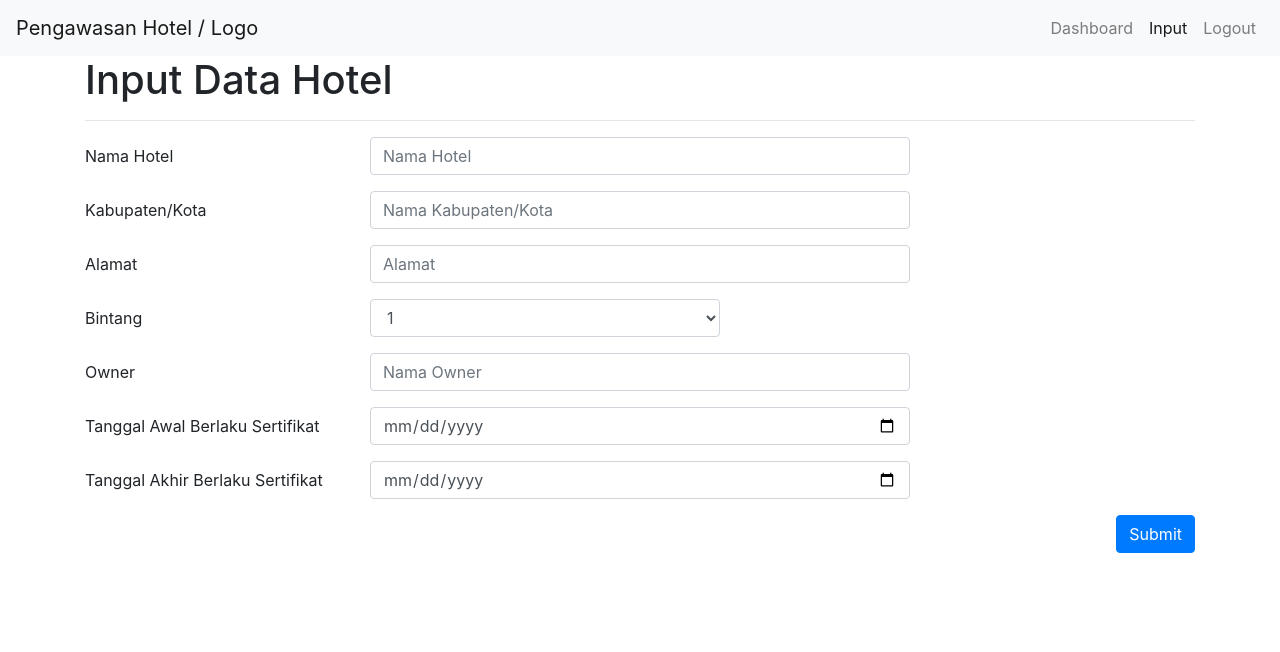
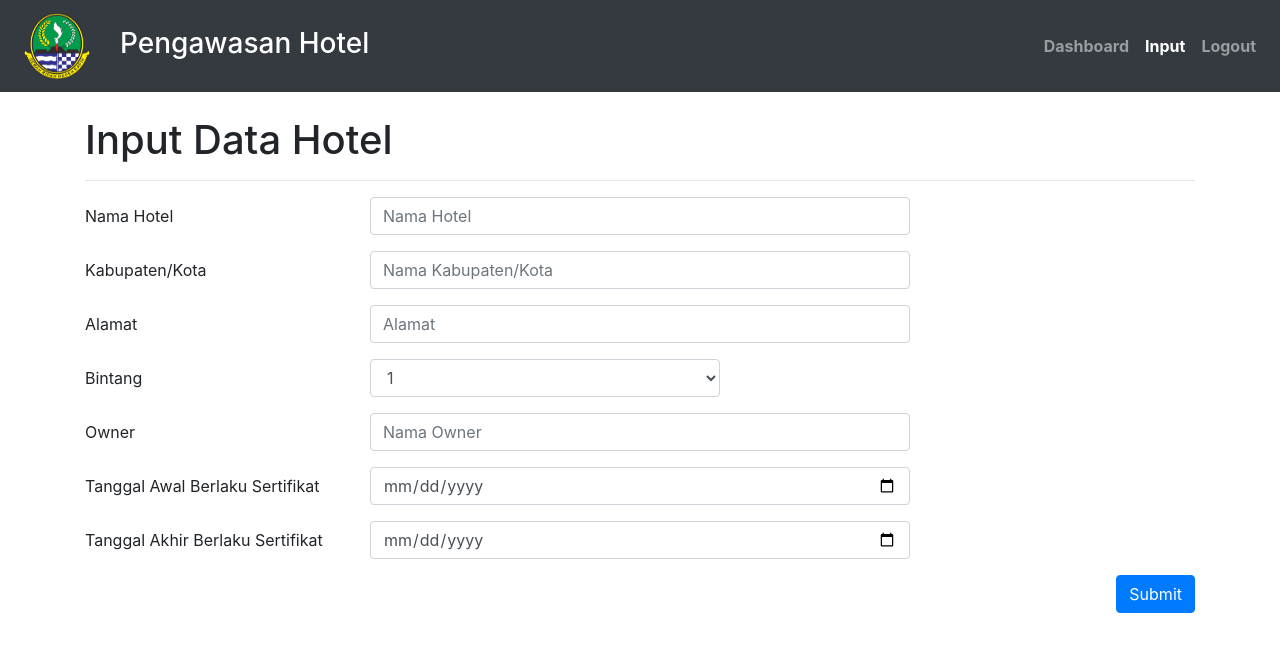
Before and after one commit to renjiraND/hotel-disparbud, a React (Create React App) app in the folder frontend_dev/: page /input in a window 1280 px wide. Shown: the top 652 px of the page. Built offline with nearby package versions, Linux system fonts and the light colour scheme.

Commit message:
[fe] implement redesigned navbar

```diff
--- a/frontend_dev/public/index.html
+++ b/frontend_dev/public/index.html
@@ -3,7 +3,7 @@
   <head>
     <meta charset="utf-8" />
     <!-- <link rel="shortcut icon" href="%PUBLIC_URL%/favicon.ico" /> -->
-    <link rel="shortcut icon" href="%PUBLIC_URL%/images/Logo-Pemprov-Jabar.png" />
+    <link rel="shortcut icon" href="%PUBLIC_URL%/images/logo-pemprov-jabar.png" />
     <meta
       name="viewport"
       content="width=device-width, initial-scale=1, shrink-to-fit=no"
--- a/frontend_dev/src/App.js
+++ b/frontend_dev/src/App.js
@@ -8,6 +8,7 @@ function App() {
     <Router>
       <div>
         <NavBarWithRouter />
+        <br />
         <div className="container">
           <Routes/>
         </div>
--- a/frontend_dev/src/components/NavBarWithRouter.js
+++ b/frontend_dev/src/components/NavBarWithRouter.js
@@ -1,21 +1,36 @@
 import React from "react";
-import { Navbar, Nav } from "react-bootstrap";
+import { Navbar, Nav, Row, Col } from "react-bootstrap";
 import { withRouter } from "react-router"
 
 const NavBar = props => {
   const { location } = props;
   return (
-    <Navbar bg="light" variant="light">
-      <Navbar.Brand href="/">Pengawasan Hotel / Logo</Navbar.Brand>
+    <Navbar bg="dark" variant="dark">
+        <Navbar.Brand href="/">
+          <Row>
+            <Col>
+              <img
+                alt=""
+                src="./images/logo-pemprov-jabar.png"
+                width="66"
+                height="66"
+                className="d-inline-block align-center ml-2"
+              />
+            </Col>
+            <Col className="d-flex align-items-center">
+              <h3 className="mb-1">Pengawasan Hotel</h3>
+            </Col>
+          </Row>
+        </Navbar.Brand>
       <Nav className="ml-auto" activeKey={location.pathname}>
         <Nav.Item>
-          <Nav.Link href="/">Dashboard</Nav.Link>
+          <Nav.Link href="/"><b>Dashboard</b></Nav.Link>
         </Nav.Item>
         <Nav.Item>
-          <Nav.Link href="/input">Input</Nav.Link>
+          <Nav.Link href="/input"><b>Input</b></Nav.Link>
         </Nav.Item>
         <Nav.Item>
-          <Nav.Link href="login">Logout</Nav.Link> {/* TODO: call logout function */}
+          <Nav.Link href="login"><b>Logout</b></Nav.Link> {/* TODO: call logout function */}
         </Nav.Item>
       </Nav>
     </Navbar>
--- a/frontend_dev/src/containers/Input.js
+++ b/frontend_dev/src/containers/Input.js
@@ -108,7 +108,7 @@ export default class SearchForm extends Component {
             <Col sm={4}>
               <Form.Control
                 as="select"
-                defaultValue="1"
+                defaultValue={this.state.star}
                 onChange={(event) => {this.setState({ star: event.target.value });}}
               >
                 {starOptions}
--- a/frontend_dev/src/containers/SearchFilterModal.js
+++ b/frontend_dev/src/containers/SearchFilterModal.js
@@ -6,7 +6,7 @@ export default class SearchFilterModal extends Component {
       super(props);
 
       this.state = {
-        city: "Semua",
+        district: "Semua",
         star: "Semua"
       };
 
@@ -21,25 +21,17 @@ export default class SearchFilterModal extends Component {
   }
 
   handleHide = () => {
-    this.props.onChange(this.state.city, this.state.star);
+    this.props.onChange(this.state.district, this.state.star);
     this.props.onHide();
   }
 
   render() {
-    const cityOptions = this.cities.map((city) =>
-      city === this.state.city ? (
-        <option selected>{city}</option>
-      ) : (
-        <option>{city}</option>
-      )
+    const districtOptions = this.cities.map((district, index) =>
+      <option key={index}>{district}</option>
     );
 
-    const starOptions = this.stars.map((star) =>
-      star === this.state.star ? (
-        <option selected>{star}</option>
-      ) : (
-        <option>{star}</option>
-      )
+    const starOptions = this.stars.map((star, index) =>
+      <option key={index}>{star}</option>
     );
 
     return (
@@ -63,9 +55,10 @@ export default class SearchFilterModal extends Component {
               <Col sm={6}>
                 <Form.Control
                   as="select"
-                  onChange={(event) => {this.setState({ city: event.target.value });}}
+                  defaultValue={this.state.district}
+                  onChange={(event) => {this.setState({ district: event.target.value });}}
                 >
-                  {cityOptions}
+                  {districtOptions}
                 </Form.Control>
               </Col>
             </Form.Group>
@@ -78,6 +71,7 @@ export default class SearchFilterModal extends Component {
               <Col sm={6}>
               <Form.Control
                 as="select"
+                defaultValue={this.state.star}
                 onChange={(event) => {this.setState({ star: event.target.value });}}
               >
                 {starOptions}
--- a/frontend_dev/src/containers/SearchForm.js
+++ b/frontend_dev/src/containers/SearchForm.js
@@ -9,15 +9,15 @@ export default class SearchForm extends Component {
       this.state = {
         query: "",
         filter: {
-          city: "Semua",
+          district: "Semua",
           star: "Semua"
         },
         showFilter: false
       };
   }
 
-  handleFilterChange = (city, star) => {
-    this.setState({ filter: { city: city, star: star } });
+  handleFilterChange = (district, star) => {
+    this.setState({ filter: { district: district, star: star } });
   }
 
   render() {
@@ -27,7 +27,7 @@ export default class SearchForm extends Component {
           onSubmit={(e) => {
             e.preventDefault();
             const query = this.state.query;
-            const district = this.state.filter.city;
+            const district = this.state.filter.district;
             const star = this.state.filter.star;
             this.props.onSubmit(query, district, star);
           }}
```
Also changed, not shown: frontend_dev/public/images/Logo-Pemprov-Jabar.png.
